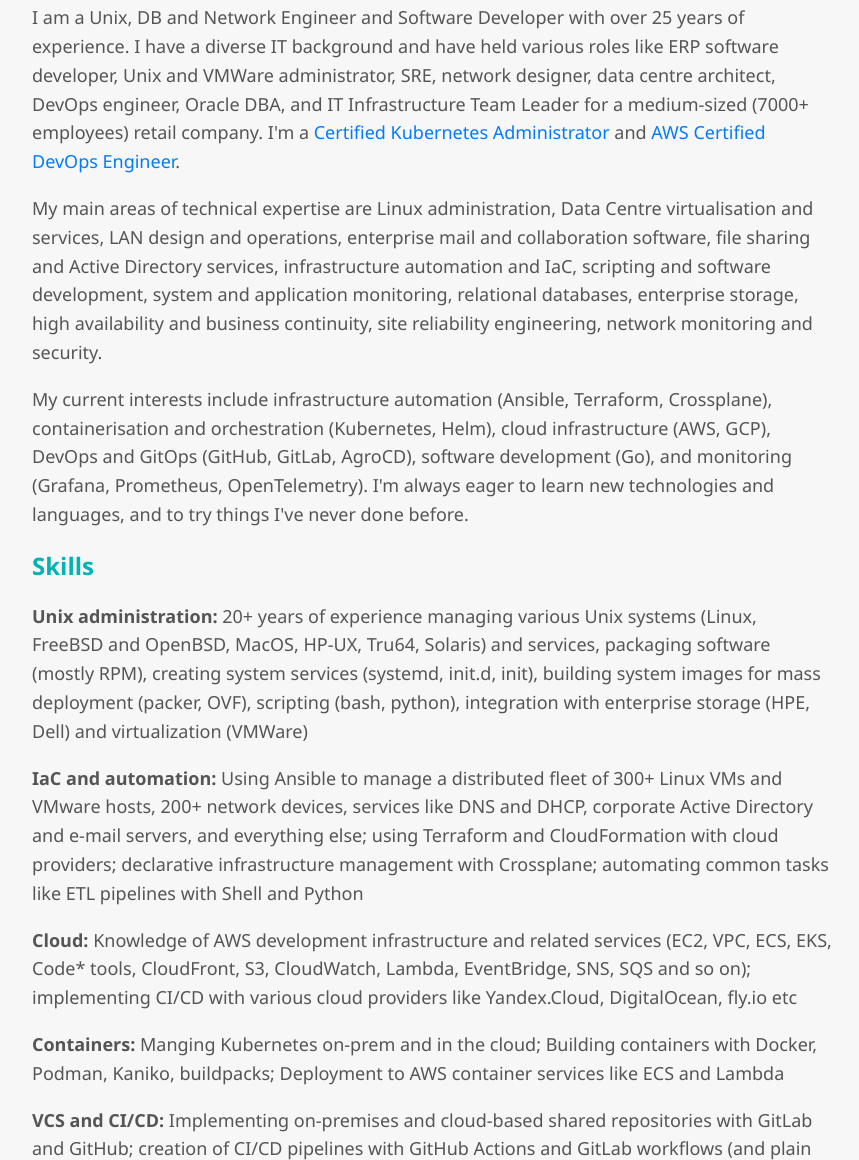
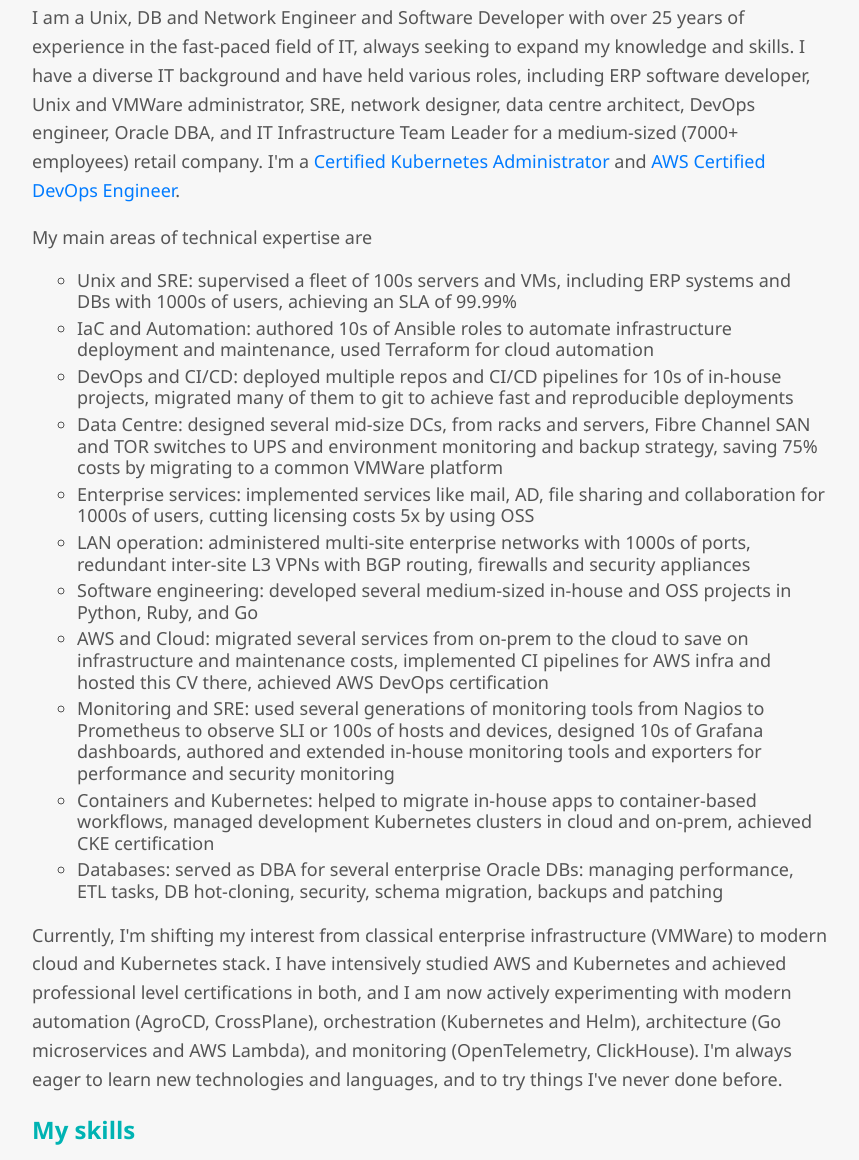
Before and after one commit to veksh/cloudresume, a plain HTML site: page data/index.html in a window 1280 px wide. Shown: the part 307-1467 px from the top of the page, without its empty margins (208-1067 px from the left). Drawn offline with Linux system fonts and the light colour scheme.

Commit message:
update html resume with the short list of experiences

```diff
--- a/data/index.html
+++ b/data/index.html
@@ -41,6 +41,15 @@
         h2 {
             color: #00b3b3;
         }
+        ul {
+          list-style: circle outside;
+        }
+        ul li {
+          font-size: 18px;
+          line-height: 1.2;
+          color: #555;
+          margin: 5px;
+        }
         .pdf-link {
             display: block;
             background-color: #007bff;
@@ -74,7 +83,7 @@
         <center>
             <table id="contacts-table" width="60%">
                 <tr>
-                    <td><script type="text/javascript">document.write('<'+'a'+' '+'h'+'r'+'e'+'f'+'='+"'"+'m'+'a'+'i'+'l'+'t'+'o'+':'+'a'+'l'+'e'+'x'+'e'+'y'+'@'+'v'+'e'+'k'+'s'+'h'+'.'+'i'+'n'+"'"+'>'+'a'+'l'+'e'+'x'+'e'+'y'+'@'+'v'+'e'+'k'+'s'+'h'+'.'+'i'+'n'+'<'+'/'+'a'+'>');</script>
+                    <td><script type="text/javascript">document.write('<'+'a'+' '+'h'+'r'+'e'+'f'+'='+"'"+'m'+'a'+'i'+'l'+'t'+'o'+':'+'a'+'l'+'e'+'k'+'s'+'e'+'i'+'@'+'v'+'e'+'k'+'s'+'h'+'.'+'i'+'n'+"'"+'>'+'a'+'l'+'e'+'k'+'s'+'e'+'i'+'@'+'v'+'e'+'k'+'s'+'h'+'.'+'i'+'n'+'<'+'/'+'a'+'>');</script>
                     </td>
                     <td>
                         <a href="https://github.com/veksh" target="_blank">github.com/veksh</a>
@@ -88,18 +97,31 @@
     <section>
         <h2>About Me</h2>
         <p>
-            I am a Unix, DB and Network Engineer and Software Developer with over 25 years of experience. I have a diverse IT background and have held various roles like ERP software developer, Unix and VMWare administrator, SRE, network designer, data centre architect, DevOps engineer, Oracle DBA, and IT Infrastructure Team Leader for a medium-sized (7000+ employees) retail company. I'm a <a href="https://www.credly.com/badges/35cd73fb-d95d-4f98-b7ce-caa6664475dc/public_url">Certified Kubernetes Administrator</a> and <a href="https://www.credly.com/badges/5b2e59d4-7b92-4512-a27f-3766fd520ad6">AWS Certified DevOps Engineer</a>.
+            I am a Unix, DB and Network Engineer and Software Developer with over 25 years of experience in the fast-paced field of IT, always seeking to expand my knowledge and skills. I have a diverse IT background and have held various roles, including ERP software developer, Unix and VMWare administrator, SRE, network designer, data centre architect, DevOps engineer, Oracle DBA, and IT Infrastructure Team Leader for a medium-sized (7000+ employees) retail company. I'm a <a href="https://www.credly.com/badges/35cd73fb-d95d-4f98-b7ce-caa6664475dc/public_url">Certified Kubernetes Administrator</a> and <a href="https://www.credly.com/badges/5b2e59d4-7b92-4512-a27f-3766fd520ad6">AWS Certified DevOps Engineer</a>.
         </p>
         <p>
-            My main areas of technical expertise are Linux administration, Data Centre virtualisation and services, LAN design and operations, enterprise mail and collaboration software, file sharing and Active Directory services, infrastructure automation and IaC, scripting and software development, system and application monitoring, relational databases, enterprise storage, high availability and business continuity, site reliability engineering, network monitoring and security.
+            My main areas of technical expertise are
+            <ul>
+            <li>Unix and SRE: supervised a fleet of 100s servers and VMs, including ERP systems and DBs with 1000s of users, achieving an SLA of 99.99%</li>
+            <li>IaC and Automation: authored 10s of Ansible roles to automate infrastructure deployment and maintenance, used Terraform for cloud automation</li>
+            <li>DevOps and CI/CD: deployed multiple repos and CI/CD pipelines for 10s of in-house projects, migrated many of them to git to achieve fast and reproducible deployments</li>
+            <li>Data Centre: designed several mid-size DCs, from racks and servers, Fibre Channel SAN and TOR switches to UPS and environment monitoring and backup strategy, saving 75% costs by migrating to a common VMWare platform</li>
+            <li>Enterprise services: implemented services like mail, AD, file sharing and collaboration for 1000s of users, cutting licensing costs 5x by using OSS</li>
+            <li>LAN operation: administered multi-site enterprise networks with 1000s of ports, redundant inter-site L3 VPNs with BGP routing, firewalls and security appliances</li>
+            <li>Software engineering: developed several medium-sized in-house and OSS projects in Python, Ruby, and Go</li>
+            <li>AWS and Cloud: migrated several services from on-prem to the cloud to save on infrastructure and maintenance costs, implemented CI pipelines for AWS infra and hosted this CV there, achieved AWS DevOps certification</li>
+            <li>Monitoring and SRE: used several generations of monitoring tools from Nagios to Prometheus to observe SLI or 100s of hosts and devices, designed 10s of Grafana dashboards, authored and extended in-house monitoring tools and exporters for performance and security monitoring</li>
+            <li>Containers and Kubernetes: helped to migrate in-house apps to container-based workflows, managed development Kubernetes clusters in cloud and on-prem, achieved CKE certification</li>
+            <li>Databases: served as DBA for several enterprise Oracle DBs: managing performance, ETL tasks, DB hot-cloning, security, schema migration, backups and patching</li>
+            </ul>
         </p>
         <p>
-            My current interests include infrastructure automation (Ansible, Terraform, Crossplane), containerisation and orchestration (Kubernetes, Helm), cloud infrastructure (AWS, GCP), DevOps and GitOps (GitHub, GitLab, AgroCD), software development (Go), and monitoring (Grafana, Prometheus, OpenTelemetry). I'm always eager to learn new technologies and languages, and to try things I've never done before.
+            Currently, I'm shifting my interest from classical enterprise infrastructure (VMWare) to modern cloud and Kubernetes stack. I have intensively studied AWS and Kubernetes and achieved professional level certifications in both, and I am now actively experimenting with modern automation (AgroCD, CrossPlane), orchestration (Kubernetes and Helm), architecture (Go microservices and AWS Lambda), and monitoring (OpenTelemetry, ClickHouse). I'm always eager to learn new technologies and languages, and to try things I've never done before.
         </p>
     </section>
 
     <section>
-        <h2>Skills</h2>
+        <h2>My skills</h2>
         <p>
             <p><strong>Unix administration: </strong>20+ years of experience managing various Unix systems (Linux, FreeBSD and OpenBSD, MacOS, HP-UX, Tru64, Solaris) and services, packaging software (mostly RPM), creating system services (systemd, init.d, init), building system images for mass deployment (packer, OVF), scripting (bash, python), integration with enterprise storage (HPE, Dell) and virtualization (VMWare)</p>
 
```
